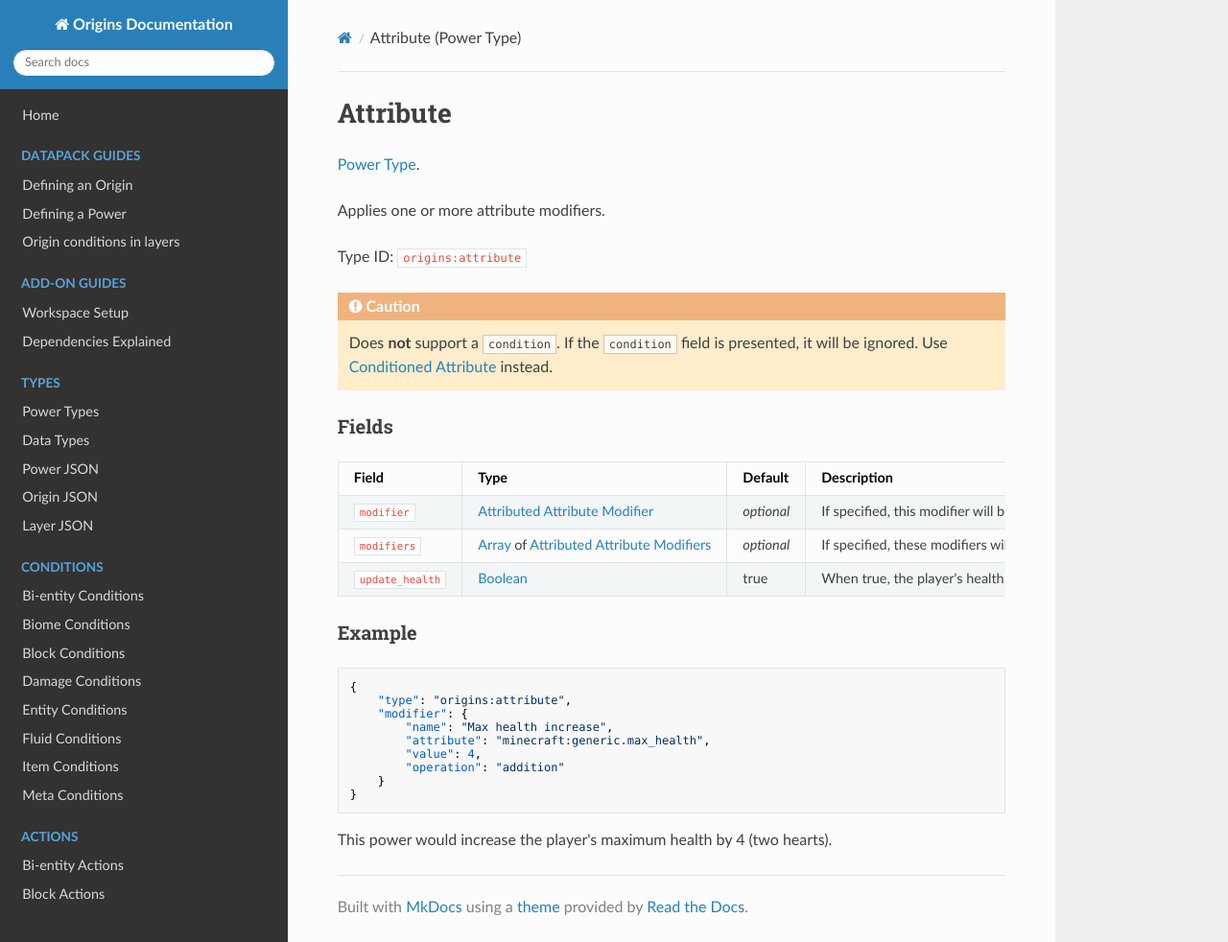
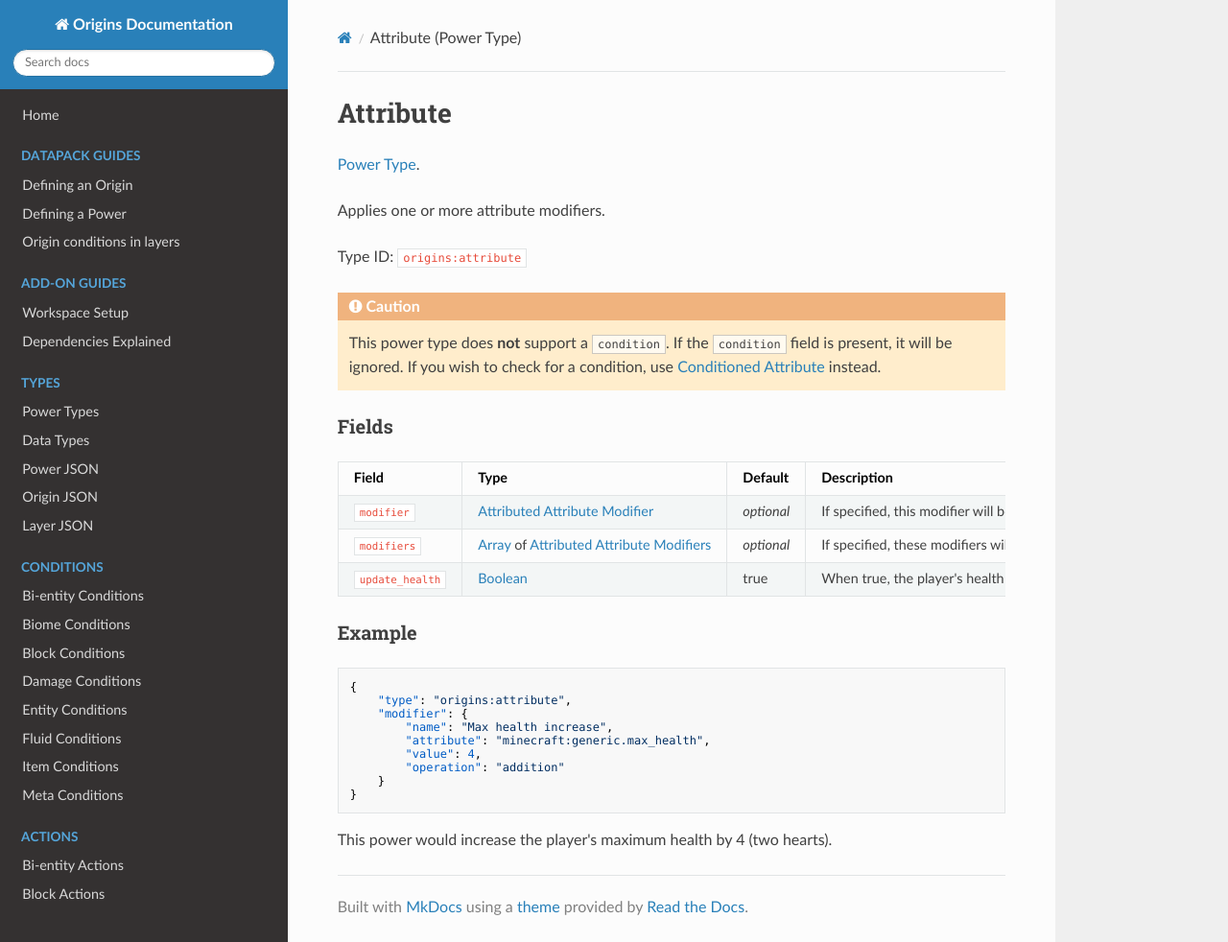
Before and after one commit to apace100/origins-docs, an MkDocs documentation site: the page built from docs/power_types/attribute.md, in a window 1280 px wide and 982 px high. Shown: the whole window at 96% size. Built offline with MkDocs 1.6.1, drawn with Linux system fonts in a browser that asks for light colours; nearby versions of some CDN libraries.

Commit message:
Reworded the note in `attribute.md`

```diff
--- a/docs/power_types/attribute.md
+++ b/docs/power_types/attribute.md
@@ -12,7 +12,7 @@ Type ID: `origins:attribute`
 
 !!! caution
 
-    Does **not** support a `condition`. If the `condition` field is presented, it will be ignored. Use [Conditioned Attribute](../power_types/conditioned_attribute.md) instead.
+    This power type does **not** support a `condition`. If the `condition` field is present, it will be ignored. If you wish to check for a condition, use [Conditioned Attribute](../power_types/conditioned_attribute.md) instead.
 
 ### Fields
 
```
